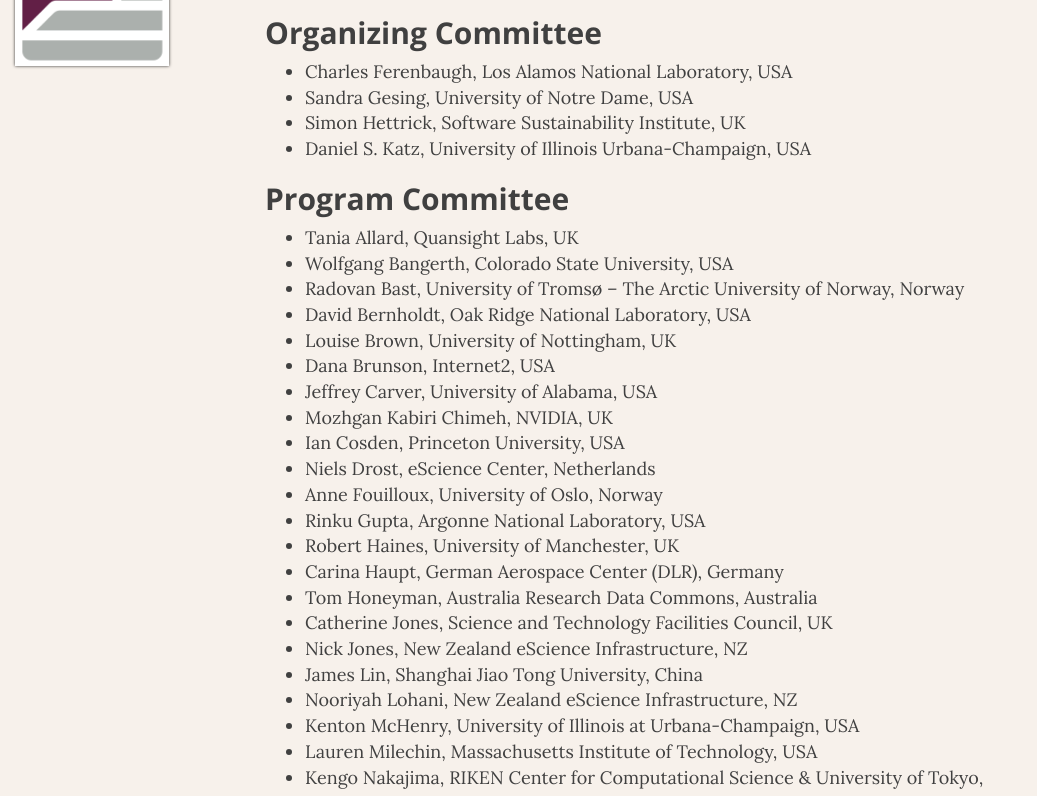
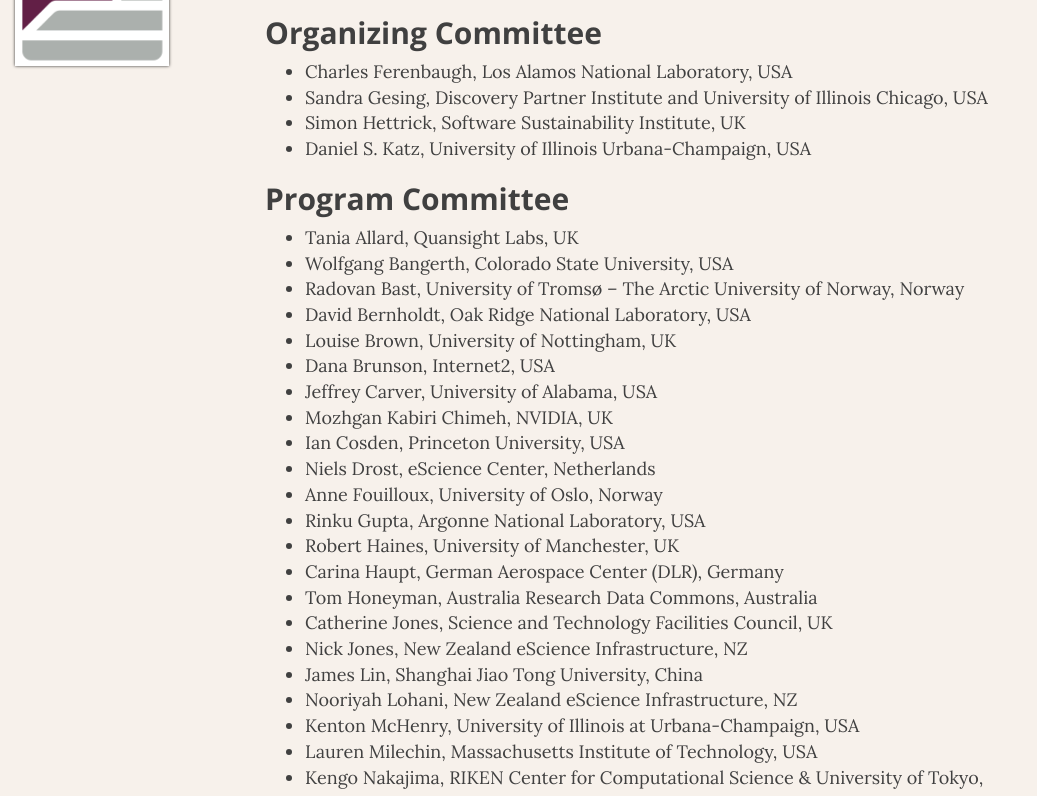
Before and after one commit to USRSE/rse-hpc-2021, a Jekyll site: the page built from pages/committee.md, in a window 1280 px wide and 900 px high, cut to the strip 104-900 px from the top of the window. Shown: the whole strip, without its empty margins (0-1037 px from the left). Built offline with Jekyll 4.4.1, drawn with Linux system fonts in a browser that asks for light colours; nearby versions of some CDN libraries.

Commit message:
Update Gesing affiliation

```diff
--- a/pages/committee.md
+++ b/pages/committee.md
@@ -7,7 +7,7 @@
 ## Organizing Committee
 
 - Charles Ferenbaugh, Los Alamos National Laboratory, USA
-- Sandra Gesing, University of Notre Dame, USA
+- Sandra Gesing, Discovery Partner Institute and University of Illinois Chicago, USA
 - Simon Hettrick, Software Sustainability Institute, UK
 - Daniel S. Katz, University of Illinois Urbana-Champaign, USA
 
```
